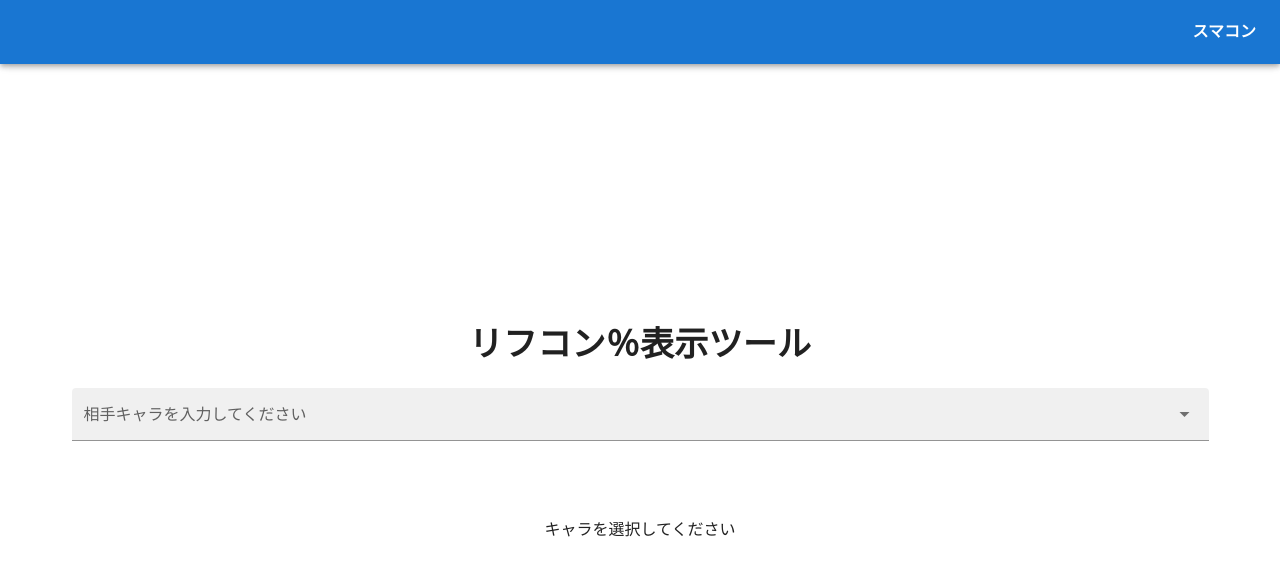
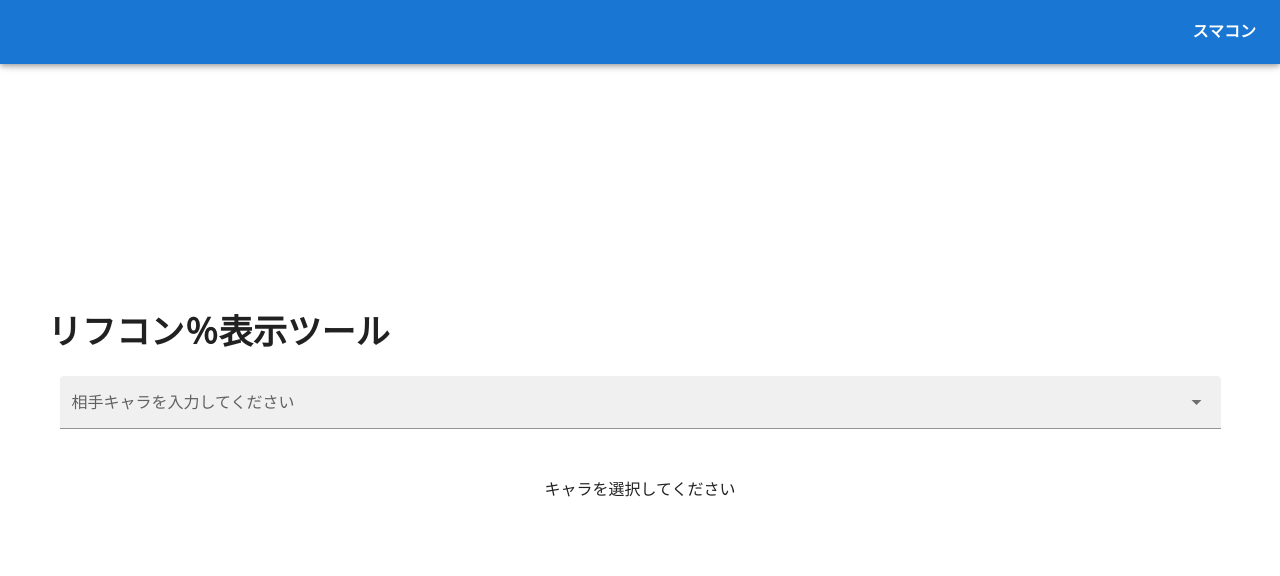
Before and after one commit to developerhost/smash, a Vue app: page / in a window 1280 px wide. Shown: the top 576 px of the page. Built offline with nearby package versions, Linux system fonts and the light colour scheme.

Commit message:
文字変更

```diff
--- a/src/components/HelloWorld.vue
+++ b/src/components/HelloWorld.vue
@@ -10,7 +10,7 @@
         />
       </v-col>
 
-      <v-col class="mb-4">
+
         <h1 class="display-1 font-weight-bold mb-3">リフコン％表示ツール</h1>
 
         <v-col cols="12">
@@ -23,19 +23,38 @@
             label="相手キャラを入力してください"
           ></v-autocomplete>
         </v-col>
-      </v-col>
 
-      <v-col class="mb-5" cols="12">
+
+
+      <v-col class="mb-2" cols="12">
         <!-- メソッドで％のfunction作るifマリオ→50% -->
-        <p class="font-weight-medium" v-if="value !== null">
+        <div class="font-weight-bold text-left" v-if="value !== null">
           <!-- {{マリオ}}の場合、ジャンプ投げ空上は{{~65%}}、２段ジャンプ空上は{{~76%}}で確定します -->
-          {{ value }}の場合、<br>ジャンプ投げ空上は{{ jump() }}、<br>２段ジャンプ空上は{{ jump2() }}で確定します
-          <br>
-          ポケスタ２台上の場合、<br>ジャンプ投げ空上は{{ poke() }}、<br>２段ジャンプ空上は{{ poke2() }}で確定します。
-        </p>
-        <p class="font-weight-medium" v-else>
+          {{ value }}の場合、
+            <p class="my-3">
+            ・ジャンプ投げ空上は <span class="text-h4 font-weight-black">{{ jump() }}</span>、
+            </p>
+
+            <p>
+            ・２段ジャンプ空上は <span class="text-h4 font-weight-black">{{ jump2() }}</span>で確定します
+            </p>
+
+            <p>
+            ポケスタ台上の場合、
+            </p>
+
+            <p>
+            ・ジャンプ投げ空上は <span class="text-h4 font-weight-black">{{ poke() }}</span>、
+            </p>
+
+            <p>
+            ・２段ジャンプ空上は <span class="text-h4 font-weight-black">{{ poke2() }}</span>で確定します。
+            </p>
+
+        </div>
+        <div class="font-weight-medium" v-else>
           キャラを選択してください
-        </p>
+        </div>
       </v-col>
 
       <v-col class="mb-5" cols="12">
```
Also changed, not shown: 7 other files (tests, documents, lock files or other folders).
